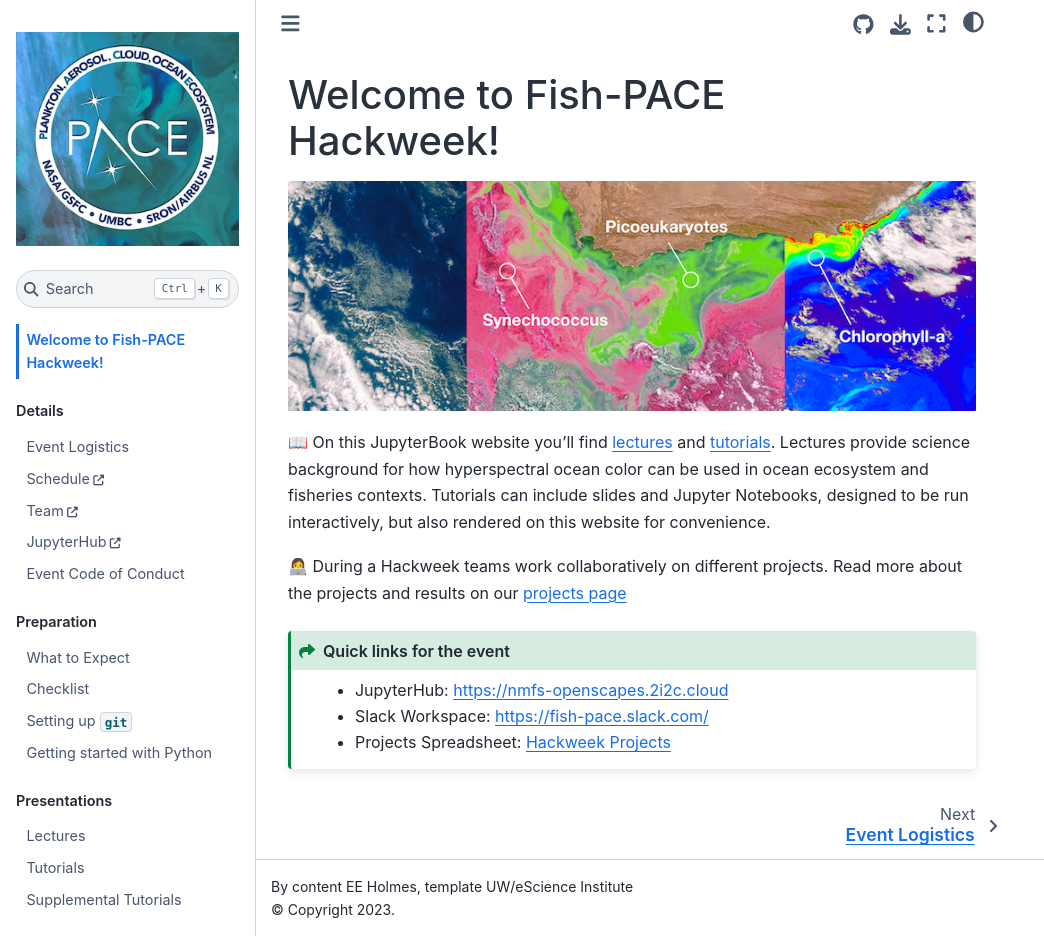
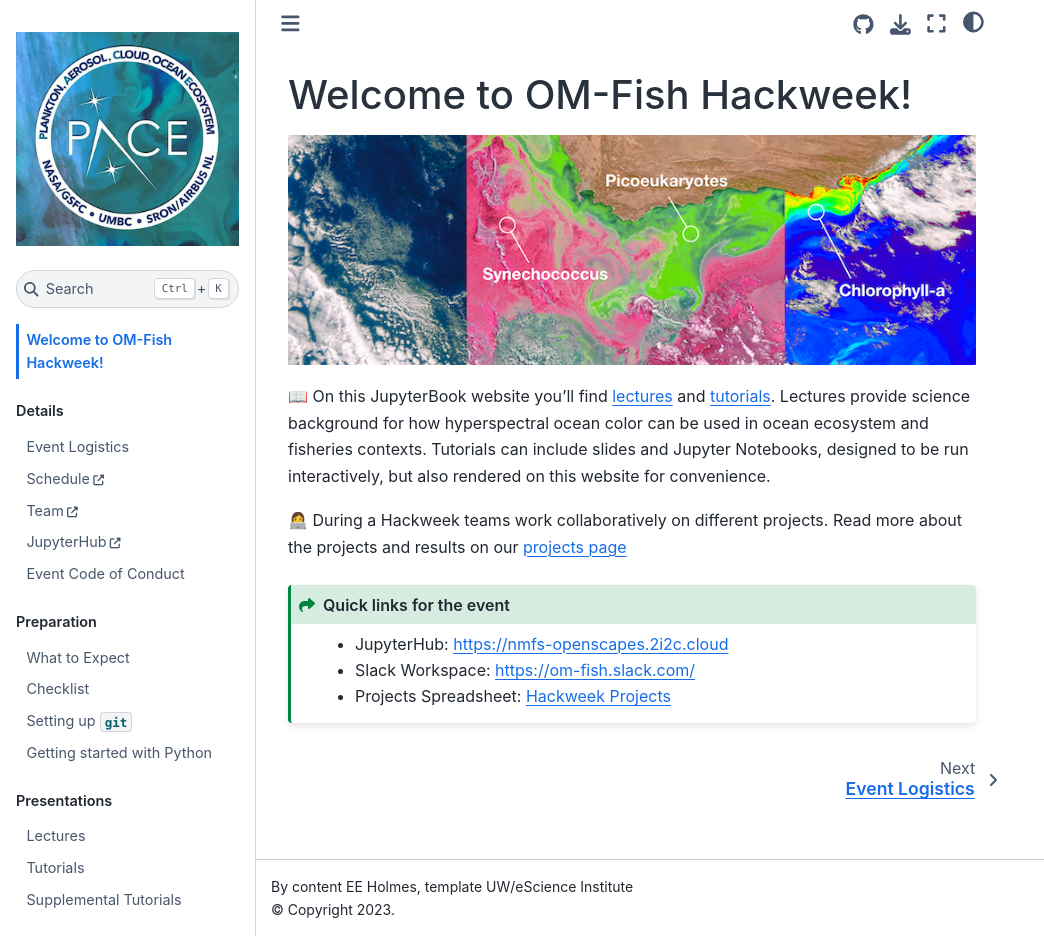
Before and after one commit to nmfs-opensci/om-fish-2027, a Jupyter Book: the page built from book/intro.md, in a window 1280 px wide and 936 px high. Shown: the whole window, without its empty margins (0-1044 px from the left). Built offline with Jupyter Book 1.0.4 settings and Sphinx 7.4.7 and the Sphinx Book theme 1.1.4, drawn with Linux system fonts in a browser that asks for light colours.

Commit message:
Update config for OM-Fish Hackweek 2027

```diff
--- a/book/_config.yml
+++ b/book/_config.yml
@@ -1,7 +1,7 @@
 # Book settings
 # Learn more at https://jupyterbook.org/customize/config.html
 
-title: Fish-PACE Hackweek 2025
+title: OM-Fish Hackweek 2027
 author: content EE Holmes, template UW/eScience Institute
 logo: logo.png
 only_build_toc_files: false
@@ -10,13 +10,13 @@ parse:
   # https://jupyterbook.org/content/content-blocks.html?highlight=myst%20substitution#define-substitutions-for-your-whole-book
   # https://jupyterbook.org/content/content-blocks.html#using-substitutions-in-links
   myst_substitutions:
-    hackweek: "Fish-PACE Hackweek"
-    dates: "Oct 20 to 24, 2025"
-    github_org_url: "https://github.com/fish-pace"
-    book_repo: "hackweek-2025"
-    website_url: "https://fish-pace.github.io/hackweek-2025/"
+    hackweek: "OM-Fish Hackweek"
+    dates: "January 2027"
+    github_org_url: "https://github.com/nmfs-opensci"
+    book_repo: "om-fish-2027"
+    website_url: "https://nmfs-opensci.github.io/om-fish-2027/"
     jupyterhub_url: "https://nmfs-openscapes.2i2c.cloud"
-    slack_workspace_url: "https://fish-pace.slack.com/"
+    slack_workspace_url: "https://om-fish.slack.com/"
     contact_email: "eeholmes@uw.edu"
     anon_reporting_url: ""
     project_spreadsheet_url: "https://fish-pace.github.io/hackweek-2025/projects/list_of_projects.md"
@@ -40,7 +40,7 @@ parse:
     https: null
     http: null
     mailto: null
-    nb: /hackweek-2025/_sources/presentations/notebooks/{{path}}
+    nb: /om-fish-2027/_sources/presentations/notebooks/{{path}}
 
 # See https://jupyterbook.org/content/execute.html
 execute:
@@ -59,7 +59,7 @@ latex:
 
 # Information about where the book exists on the web
 repository:
-  url: "https://github.com/fish-pace/hackweek-2025" # Online location of your book
+  url: "https://github.com/nmfs-opensci/om-fish-2027" # Online location of your book
   path_to_book: book  # Optional path to your book, relative to the repository root
   branch: main  # Which branch of the repository should be used when creating links (optional)
 
```
